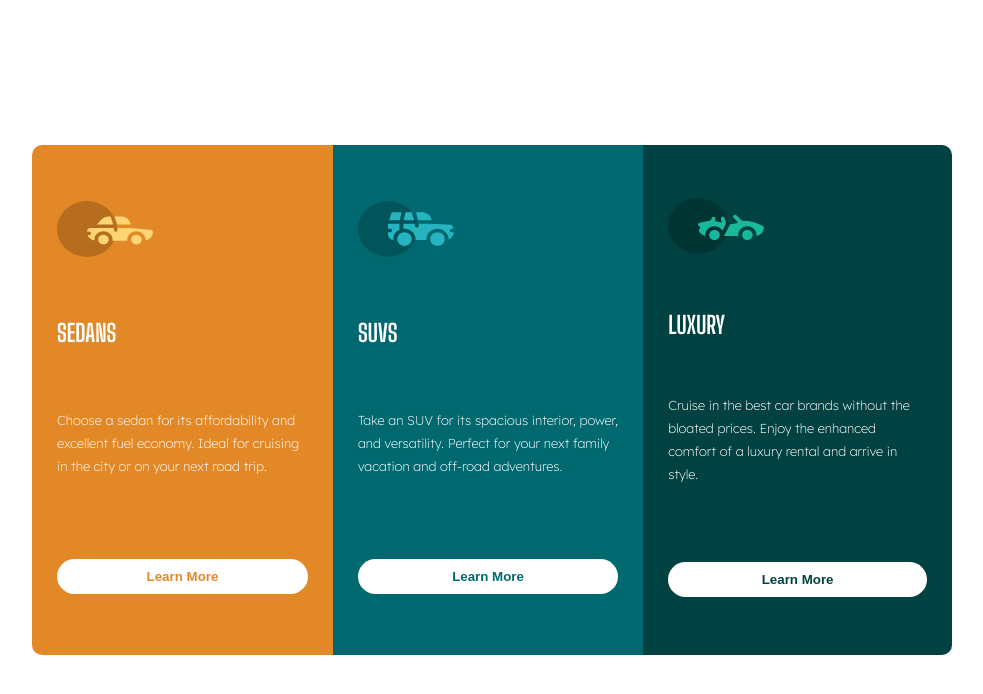
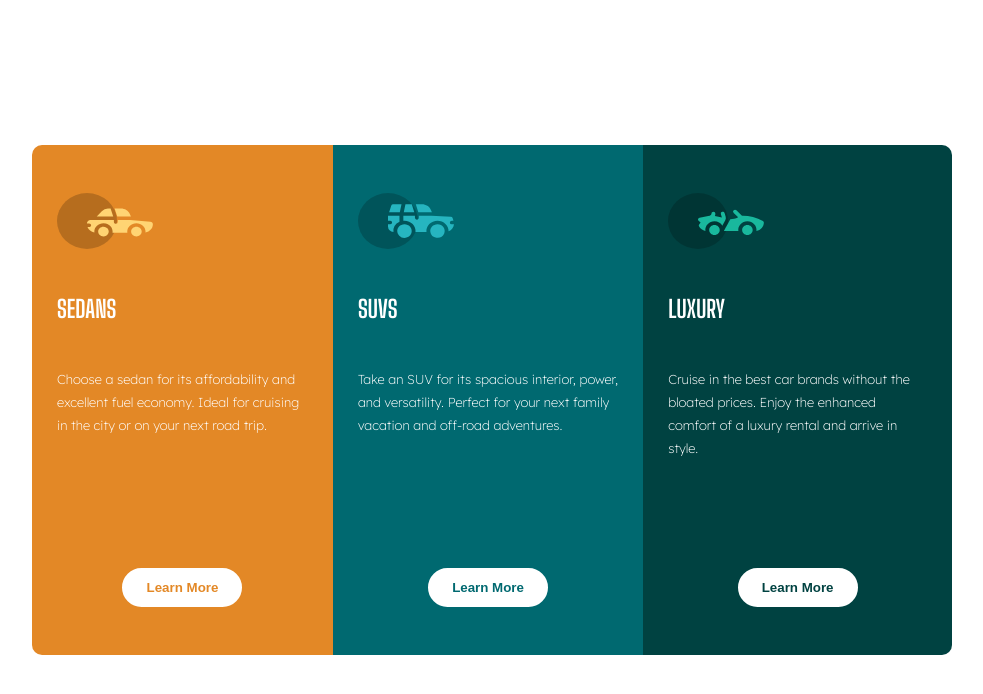
Before and after one commit to bke82024/HTML-CSS-Kopier-et-design, a plain HTML site: page index.html in a window 1280 px wide. Shown: the whole page, without its empty margins (148-1131 px from the left). Drawn offline with Linux system fonts and the light colour scheme.

Commit message:
another one

```diff
--- a/style.css
+++ b/style.css
@@ -44,12 +44,14 @@ img {
 }
 
 h2 {
+  text-align: left;
   font-family: "Big Shoulders Display", system-ui;
   font-size: 24px;
   text-align: left;
 }
 
 p {
+  min-height: 135px;
   font-family: "Lexend Deca", system-ui;
   font-size: 13px;
   font-weight: 200;
@@ -73,13 +75,14 @@ p {
 }
 
 .button {
-  padding: 10px 20px;
-  border: none;
+  align-self: center;
+  padding: 10px;
+  width: 120px;
+  border: 2px solid white;
   border-radius: 30px;
   background-color: white;
   font-weight: bold;
   cursor: pointer;
-  margin-bottom: 5px;
 }
 
 #left-article .button {
@@ -98,15 +101,18 @@ p {
 
 #left-article .button:hover,
 .button:focus {
-  background-color: rgb(255, 251, 0);
+  background-color: hsl(31, 77%, 52%);
+  color: white;
 }
 
 #center-article .button:hover,
 .button:focus {
-  background-color: cyan;
+  background-color: hsl(184, 100%, 22%);
+  color: white;
 }
 
 #right-article .button:hover,
 .button:focus {
-  background-color: darkcyan;
+  background-color: hsl(179, 100%, 13%);
+  color: white;
 }
```
